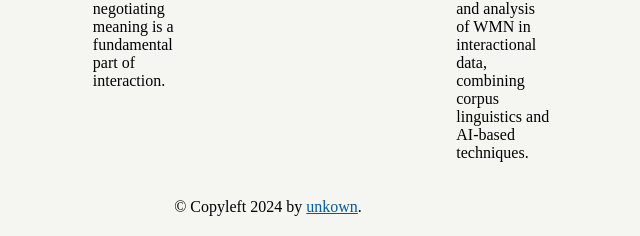
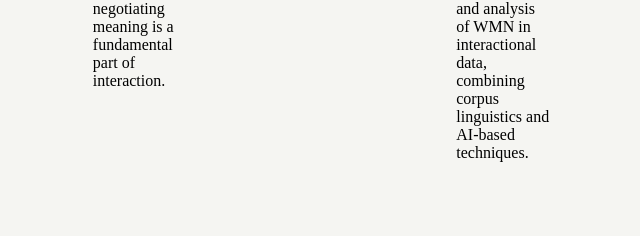
Before and after one commit to gu-wmn/webapp, a Python web app: template src/not_just_semantics/templates/about.html in a window 1280 px wide; the page is wider, and only the part inside the window is pictured. Shown: the part 868-1104 px from the top of that part, without its empty margins (372-1012 px from the left). After the commit the page ends 1030 px from the top of that part, so only its background shows below. Run offline with Jinja, Linux system fonts and the light colour scheme; the template is opened without the code that fills it, so the values that code supplies are empty.

Commit message:
removed placeholder footer info

```diff
--- a/src/not_just_semantics/templates/layout.html
+++ b/src/not_just_semantics/templates/layout.html
@@ -27,7 +27,7 @@
             </div>
             <div id="footer">
                 {% block footer %}
-                &copy; Copyleft 2024 by <a href="#">unkown</a>.
+                <!-- &copy; Copyleft 2024 by <a href="#">unkown</a>. -->
                 {% endblock %}
             </div>
         </div>
```
